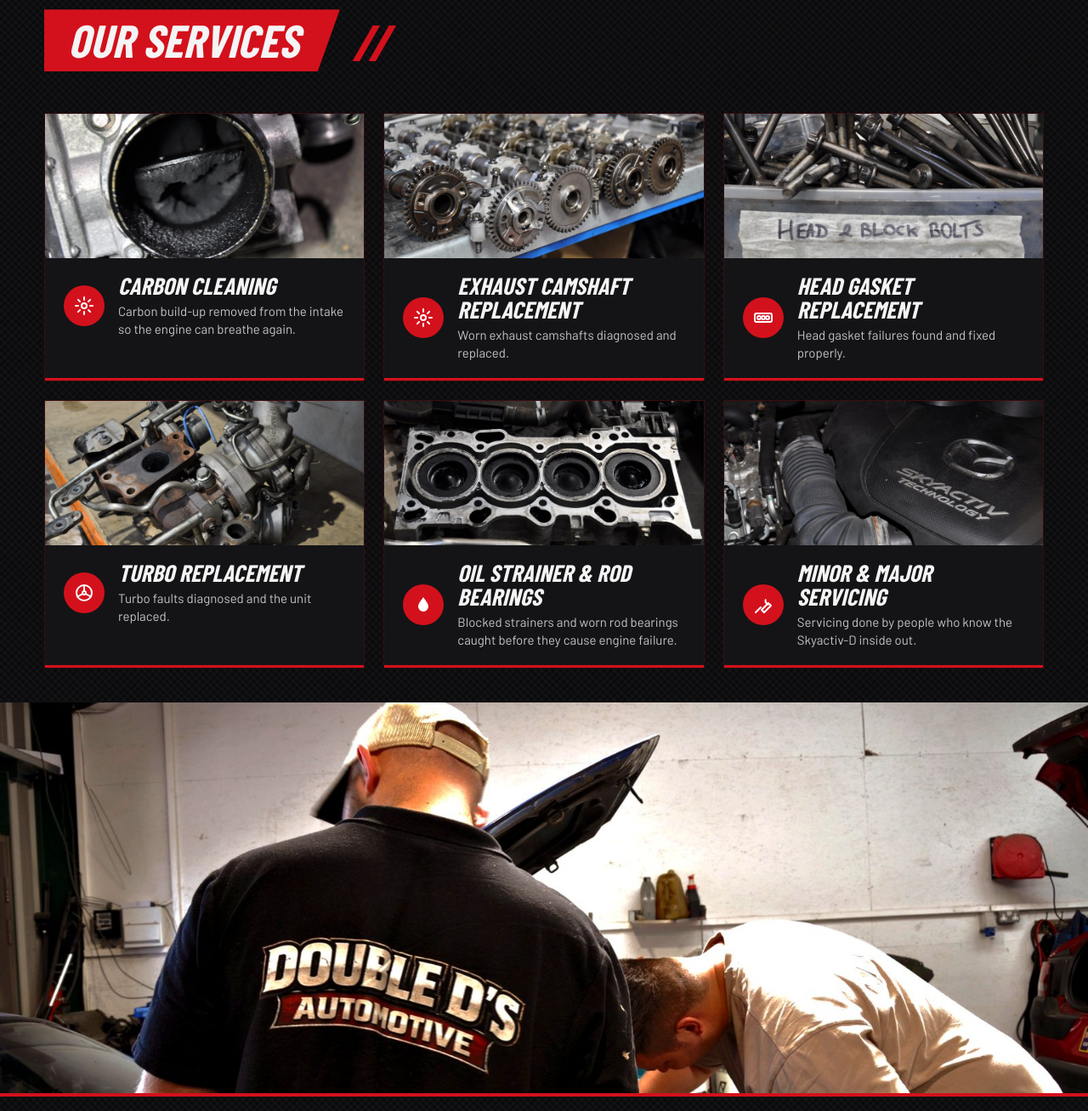
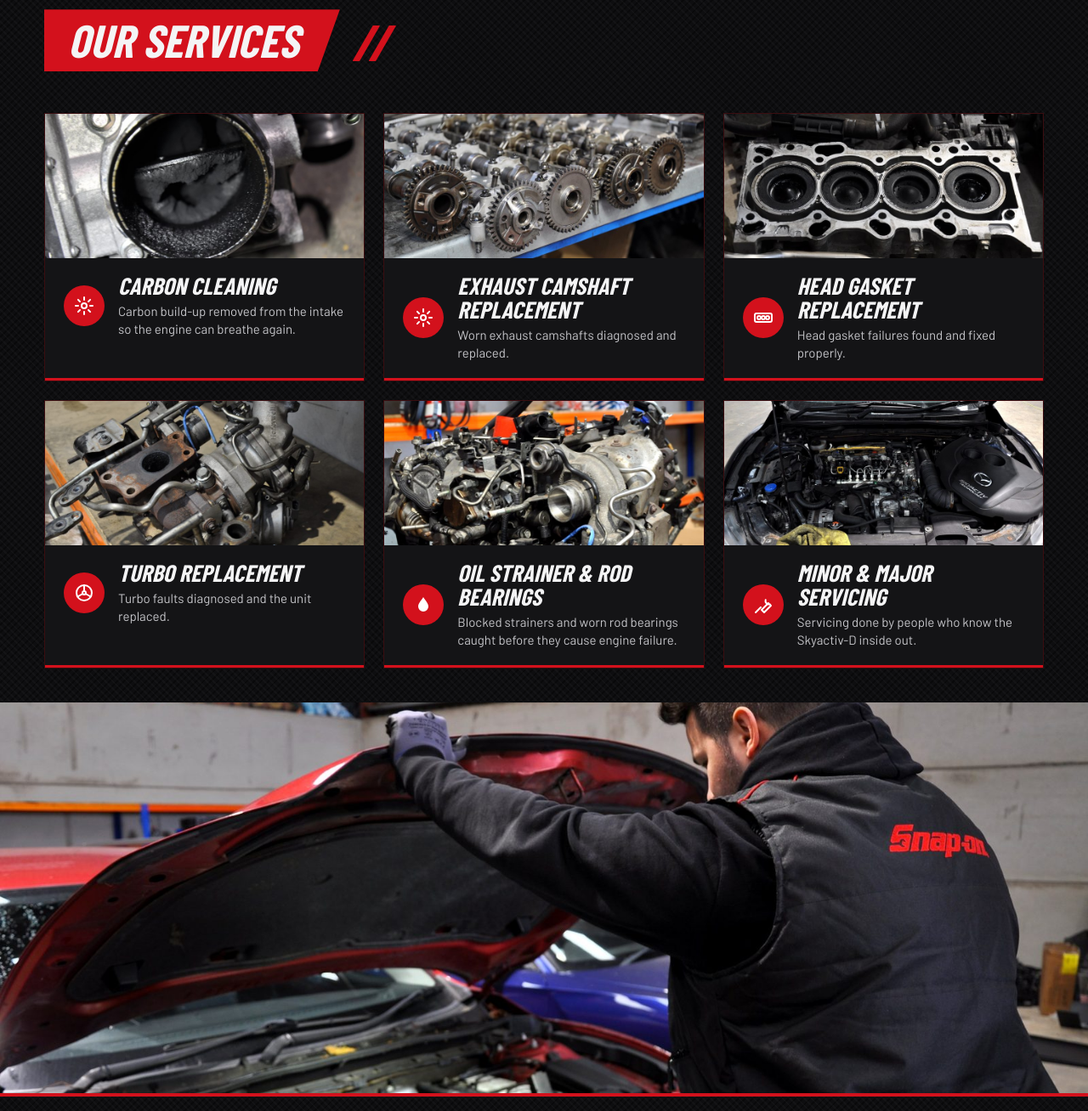
Before and after one commit to theMrNiceGuy94/doubleds-website, a plain HTML site: page index.html in a window 1280 px wide. Shown: the part 832-2140 px from the top of the page at 85% size. Drawn offline with nearby package versions, Linux system fonts and the light colour scheme; a web font is replaced by a local one.

Commit message:
Pati's photo picks: head gasket, oil strainer, servicing, photo strip and How it works
Head gasket card uses the stripped block; oil strainer card is a stand-in until a better photo is taken.

Co-Authored-By: Claude Opus 5.5 <noreply@anthropic.com>
Claude-Session: https://claude.ai/code/session_016WCpqqvafDTyPNBE2t65Wn

```diff
--- a/index.html
+++ b/index.html
@@ -118,7 +118,7 @@
         </div>
       </li>
       <li class="card">
-        <img src="images/real-head-bolts.jpg" alt="A labelled tub of head and block bolts in the workshop" width="900" height="402" loading="lazy">
+        <img src="images/real-head-gasket.jpg" alt="A Mazda 2.2 diesel engine block with the cylinder head removed" width="900" height="402" loading="lazy">
         <div class="card-body">
           <span class="icon-circle"><svg aria-hidden="true" width="24" height="24" viewBox="0 0 24 24" fill="none" stroke="#fff" stroke-width="2" stroke-linecap="round"><rect x="2" y="7" width="20" height="10" rx="2"/><circle cx="7" cy="12" r="2"/><circle cx="12" cy="12" r="2"/><circle cx="17" cy="12" r="2"/></svg></span>
           <div><h3>Head gasket replacement</h3><p class="card-text">Head gasket failures found and fixed properly.</p></div>
@@ -132,14 +132,14 @@
         </div>
       </li>
       <li class="card">
-        <img src="images/real-engine-block.jpg" alt="A stripped Mazda 2.2 diesel engine block in the workshop" width="900" height="402" loading="lazy">
+        <img src="images/real-oil-strainer.jpg" alt="A Mazda 2.2 diesel engine on the hoist in the workshop" width="900" height="402" loading="lazy">
         <div class="card-body">
           <span class="icon-circle"><svg aria-hidden="true" width="24" height="24" viewBox="0 0 24 24" fill="#fff"><path d="M12 3c-3 4.5-6 7.8-6 11a6 6 0 0 0 12 0c0-3.2-3-6.5-6-11z"/></svg></span>
           <div><h3>Oil strainer &amp; rod bearings</h3><p class="card-text">Blocked strainers and worn rod bearings caught before they cause engine failure.</p></div>
         </div>
       </li>
       <li class="card">
-        <img src="images/real-skyactiv-engine.jpg" alt="Mazda Skyactiv-D 2.2 engine under the bonnet" width="900" height="402" loading="lazy">
+        <img src="images/real-servicing.jpg" alt="Mazda Skyactiv-D 2.2 engine bay ready for a service" width="900" height="402" loading="lazy">
         <div class="card-body">
           <span class="icon-circle"><svg aria-hidden="true" width="24" height="24" viewBox="0 0 24 24" fill="none" stroke="#fff" stroke-width="2" stroke-linecap="round" stroke-linejoin="round"><path d="M14.7 6.3a4 4 0 0 0 5 5L21 13l-8 8-3-3 8-8M3 21l6-6"/></svg></span>
           <div><h3>Minor &amp; major servicing</h3><p class="card-text">Servicing done by people who know the Skyactiv-D inside out.</p></div>
@@ -149,7 +149,7 @@
   </div>
 </section>
 
-<div class="photo-band"><img src="images/mechanics.jpg" alt="Double D's mechanics working under the bonnet" width="1600" height="1063" loading="lazy"></div>
+<div class="photo-band"><img src="images/real-workshop-strip.jpg" alt="A Double D's technician working under the bonnet of a Mazda" width="1600" height="1063" loading="lazy"></div>
 
 <section class="section" id="how" aria-labelledby="how-title">
   <div class="container">
@@ -173,7 +173,7 @@
       </li>
     </ol>
     <div class="diag-box">
-      <img src="images/real-diagnostics.jpg" alt="Two Double D's technicians inspecting an engine bay with a torch" width="1400" height="930" loading="lazy">
+      <img src="images/real-diagnostics-scan.jpg" alt="Running diagnostics on a Mazda with a scan tool" width="1400" height="930" loading="lazy">
       <div class="diag-body">
         <p class="diag-kicker">Where every job starts</p>
         <h3>Diagnostic inspection &amp; health check</h3>
```
Also changed, not shown: images/real-diagnostics-scan.jpg (added), images/real-head-gasket.jpg (added), images/real-oil-strainer.jpg (added), images/real-servicing.jpg (added), images/real-workshop-strip.jpg (added).
